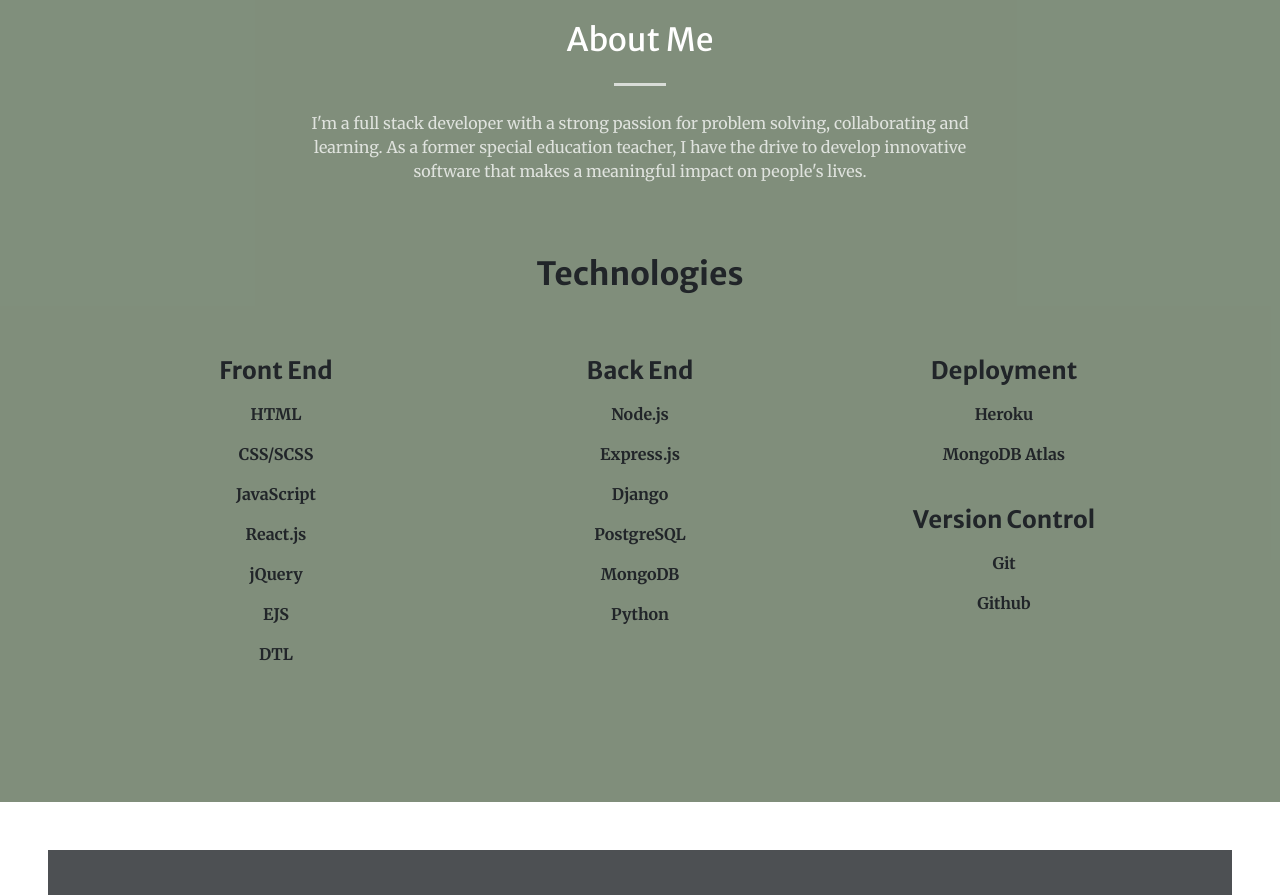
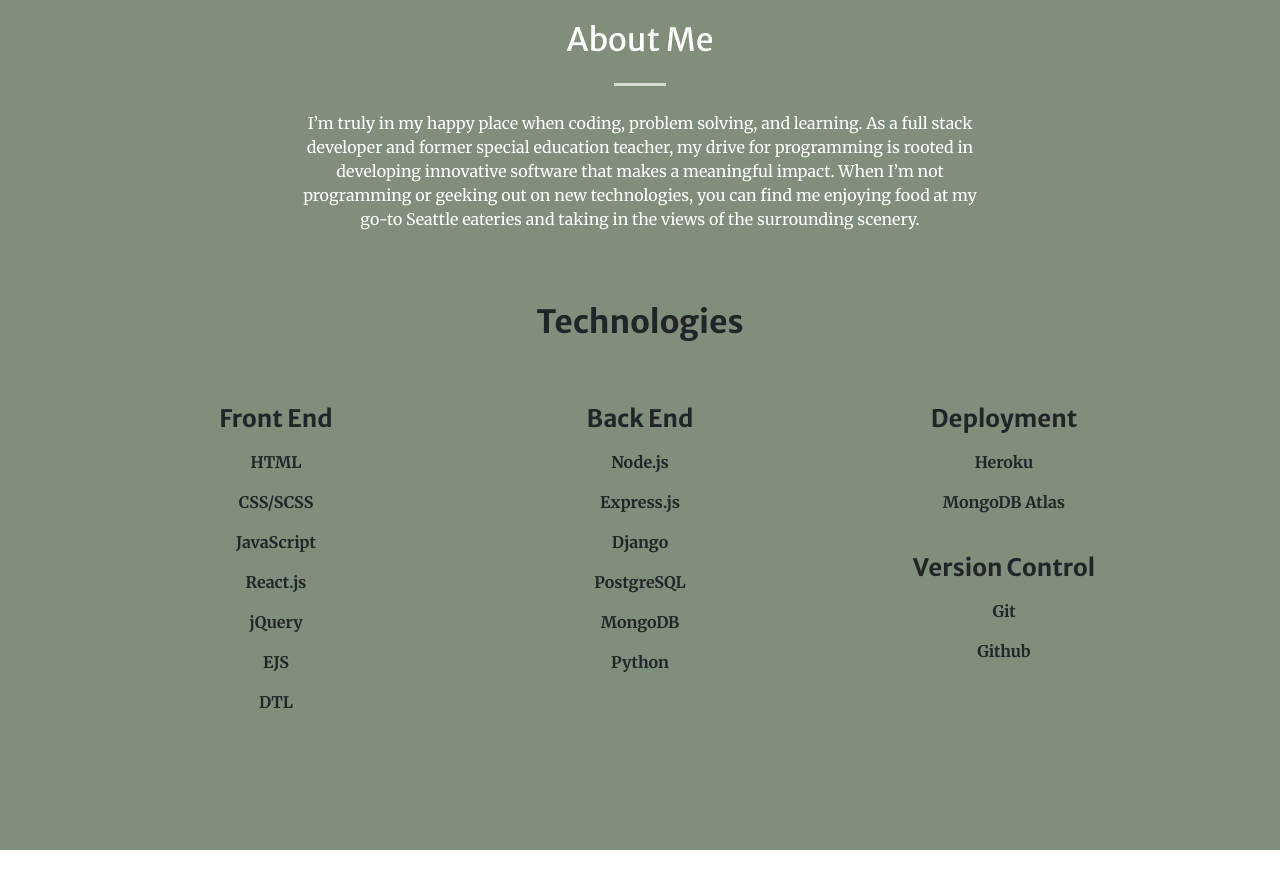
Before and after one commit to jwaffensmith/portfolio, a website: page dist/index.html in a window 1280 px wide. Shown: the part 1219-2114 px from the top of the page. Drawn offline with nearby package versions, Linux system fonts and the light colour scheme; some packages are replaced by stand-ins of ours; a script that the page names is missing.

Commit message:
revised content

```diff
--- a/dist/index.html
+++ b/dist/index.html
@@ -73,7 +73,7 @@
                         <img class="img-fluid" id="headshot"src="assets/jenna2.png" alt="Developer's Photo" />
                         <h2 class="text-white mt-0">About Me</h2>
                         <hr class="divider about-divider divider-light"  data-aos="flip-right" />
-                        <p class="text-white-75 mb-4">I'm a full stack developer with a strong passion for problem solving, collaborating and learning. As a former special education teacher, I have the drive to develop innovative software that makes a meaningful impact on people's lives.</p>
+                        <p class="text-white mb-4">I’m truly in my happy place when coding, problem solving, and learning. As a full stack developer and former special education teacher, my drive for programming is rooted in developing innovative software that makes a meaningful impact. When I’m not programming or geeking out on new technologies, you can find me enjoying food at my go-to Seattle eateries and taking in the views of the surrounding scenery.</p>
                     </div>
                 </div>
             </div>
```
